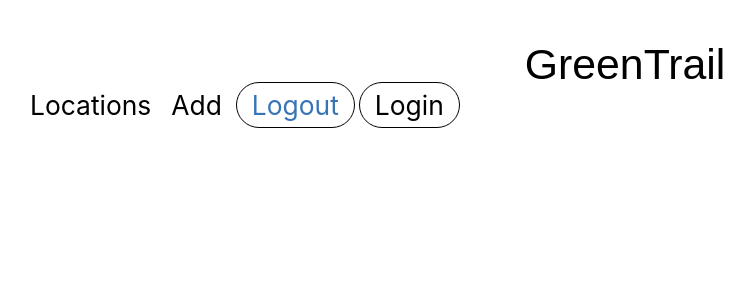
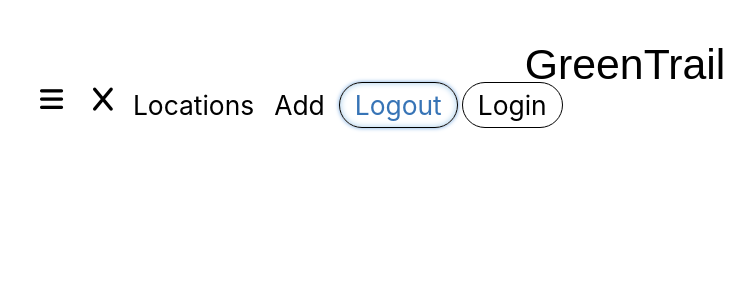
Before and after one commit to Crestone-Tech/greentrail, a React (Vite) app in the folder client/: page / in a window 1280 px wide. In both pictures the pointer is over the link "Logout". Shown: the top 300 px of the page, without its empty margins (20-774 px from the left). Built offline with nearby package versions, Linux system fonts and the light colour scheme.

Commit message:
adds effects.css

```diff
--- a/client/src/assets/css/effects.css
+++ b/client/src/assets/css/effects.css
@@ -1,8 +1,29 @@
-/* HIDDEN */
-.hidden {
-  display: none;
+/* HOVER */
+#go-sign-up:hover,
+#go-sign-in:hover,
+#google-auth:hover,
+#see-more:hover,
+#login:hover,
+#logout:hover,
+.large-com-features:hover,
+.small-com-features:hover {
+  box-shadow: inset 0px 0px 6px #a2cbeb, 0 0 4px #70a5de;
 }
 
-.hidden:hover {
-  display: none;
+/* FADE IN */
+.fade-in {
+  animation: fadeIn 1s ease-in-out forwards;
 }
+
+.fade-in-quick {
+  animation: fadeIn 0.5s ease-in-out forwards;
+}
+
+@keyframes fadeIn {
+  0% {
+    opacity: 0;
+  }
+  100% {
+    opacity: 1;
+  }
+}
```
